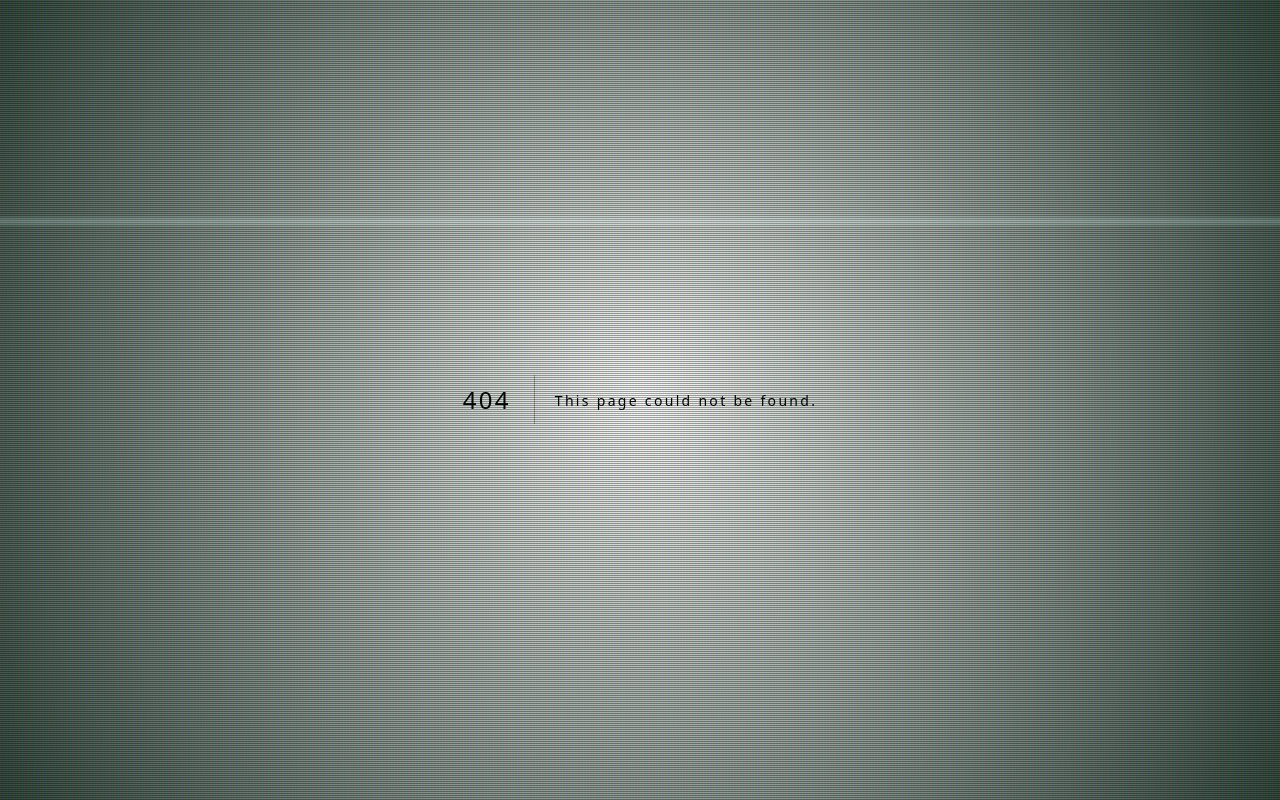
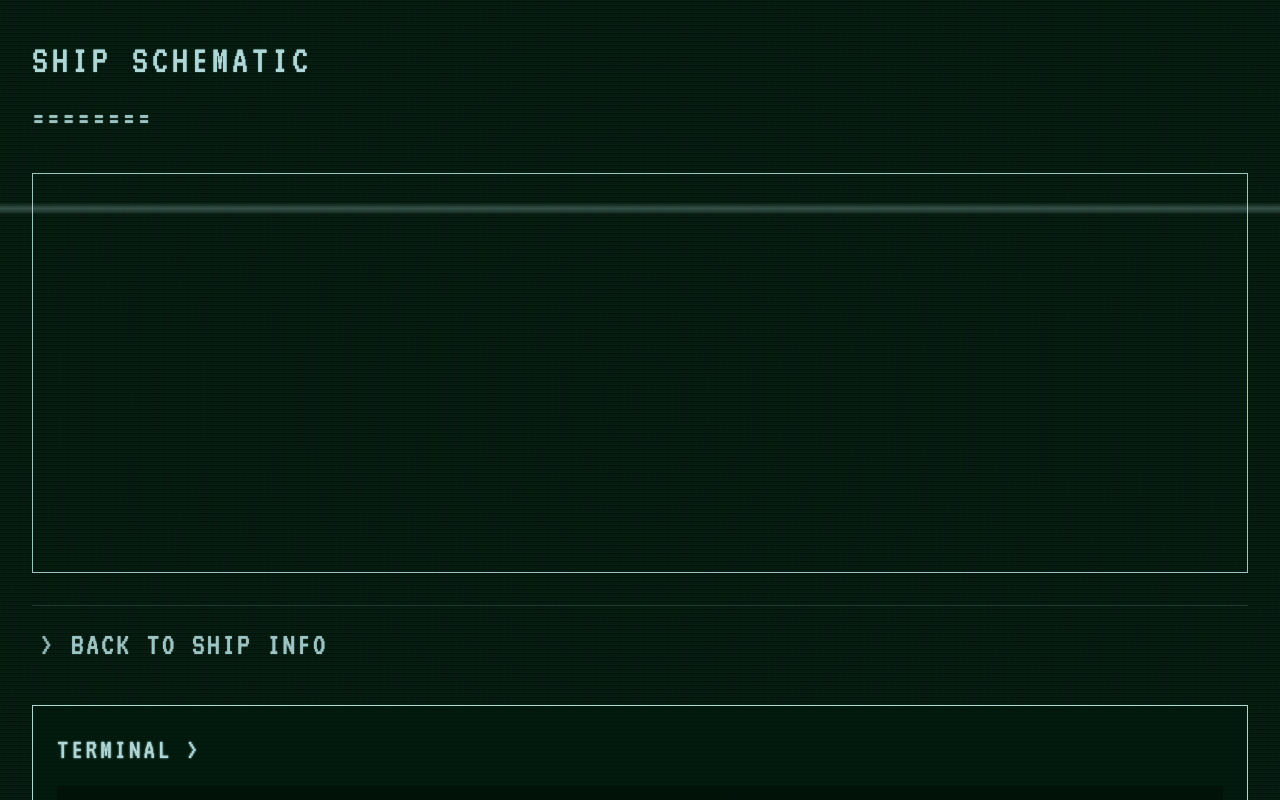
Before and after one commit to robbbbor/nextjs-mothership-terminal, a Next.js app: page /ship-info/schematic in a window 1280 px wide. Before the commit this address had no page. Shown: the top 800 px of the page. Built offline with nearby package versions, Linux system fonts and the light colour scheme.

Commit message:
Add glitch effect to all menus and components

```diff
--- a/src/app/globals.css
+++ b/src/app/globals.css
@@ -713,3 +713,18 @@ main::before {
   50% { transform: translate(0.25px, -0.5px) skew(-0.1deg); }
   75% { transform: translate(-0.25px, 0.5px) skew(0.1deg); }
 }
+
+/* Schematic styles */
+.schematic-container {
+  width: 100%;
+  min-height: 400px;
+  border: 1px solid var(--menu-text);
+  margin: 2rem 0;
+  padding: 1rem;
+  opacity: 0.9;
+  display: flex;
+  align-items: center;
+  justify-content: center;
+  font-size: 1.5rem;
+  color: var(--menu-text);
+}
--- /dev/null
+++ b/src/app/ship-info/schematic/page.tsx
@@ -0,0 +1,9 @@
+import SchematicPage from '@/components/Schematic/SchematicPage';
+
+export default function Schematic() {
+  return (
+    <main>
+      <SchematicPage />
+    </main>
+  );
+}
--- a/src/components/CommsMenu/CommsMenu.tsx
+++ b/src/components/CommsMenu/CommsMenu.tsx
@@ -2,6 +2,8 @@
 
 import React from 'react';
 import { useRouter } from 'next/navigation';
+import TerminalInterface from '../Terminal/TerminalInterface';
+import GlitchText from '../GlitchText/GlitchText';
 
 interface CommsMenuItem {
   label: string;
@@ -25,7 +27,7 @@ export default function CommsMenu() {
 
   return (
     <div className="main-menu">
-      <h1 className="menu-title">Comms</h1>
+      <h1 className="menu-title"><GlitchText>Comms</GlitchText></h1>
       <div className="separator">========</div>
       <nav>
         {menuItems.map((item, index) => (
@@ -42,7 +44,7 @@ export default function CommsMenu() {
               }, 100);
             }}
           >
-            {item.label}
+            <GlitchText>{item.label}</GlitchText>
           </a>
         ))}
         <a
@@ -57,9 +59,11 @@ export default function CommsMenu() {
             }, 100);
           }}
         >
-          BACK TO MAIN MENU
+          <GlitchText>BACK TO MAIN MENU</GlitchText>
         </a>
       </nav>
+
+      <TerminalInterface />
     </div>
   );
 }
--- a/src/components/Components/ComponentsPage.tsx
+++ b/src/components/Components/ComponentsPage.tsx
@@ -3,6 +3,7 @@
 import React from 'react';
 import Link from 'next/link';
 import TerminalInterface from '../Terminal/TerminalInterface';
+import GlitchText from '../GlitchText/GlitchText';
 
 export default function ComponentsPage() {
   const playSound = () => {
@@ -13,23 +14,23 @@ export default function ComponentsPage() {
 
   return (
     <div className="main-menu">
-      <h1 className="menu-title">Ship Components</h1>
+      <h1 className="menu-title"><GlitchText>Ship Components</GlitchText></h1>
       <div className="separator">========</div>
 
       <div className="ship-components-grid">
         <div className="component-section">
-          <h2 className="component-title">Hull Integrity</h2>
-          <div className="component-value">92%</div>
+          <h2 className="component-title"><GlitchText>Hull Integrity</GlitchText></h2>
+          <div className="component-value"><GlitchText>92%</GlitchText></div>
         </div>
 
         <div className="component-section">
-          <h2 className="component-title">Jump Fuel</h2>
-          <div className="component-value">78%</div>
+          <h2 className="component-title"><GlitchText>Jump Fuel</GlitchText></h2>
+          <div className="component-value"><GlitchText>78%</GlitchText></div>
         </div>
 
         <div className="component-section">
-          <h2 className="component-title">System Fuel</h2>
-          <div className="component-value">65%</div>
+          <h2 className="component-title"><GlitchText>System Fuel</GlitchText></h2>
+          <div className="component-value"><GlitchText>65%</GlitchText></div>
         </div>
       </div>
 
@@ -39,7 +40,7 @@ export default function ComponentsPage() {
         onMouseEnter={playSound}
         onClick={playSound}
       >
-        BACK TO SHIP INFO
+        <GlitchText>BACK TO SHIP INFO</GlitchText>
       </Link>
 
       <TerminalInterface />
--- a/src/components/FilesMenu/FilesMenu.tsx
+++ b/src/components/FilesMenu/FilesMenu.tsx
@@ -3,6 +3,7 @@
 import React from 'react';
 import { useRouter } from 'next/navigation';
 import TerminalInterface from '../Terminal/TerminalInterface';
+import GlitchText from '../GlitchText/GlitchText';
 
 interface FilesMenuItem {
   label: string;
@@ -25,7 +26,7 @@ export default function FilesMenu() {
 
   return (
     <div className="main-menu">
-      <h1 className="menu-title">Files</h1>
+      <h1 className="menu-title"><GlitchText>Files</GlitchText></h1>
       <div className="separator">========</div>
       <nav>
         {menuItems.map((item, index) => (
@@ -42,7 +43,7 @@ export default function FilesMenu() {
               }, 100);
             }}
           >
-            {item.label}
+            <GlitchText>{item.label}</GlitchText>
           </a>
         ))}
         <a
@@ -57,7 +58,7 @@ export default function FilesMenu() {
             }, 100);
           }}
         >
-          BACK TO MAIN MENU
+          <GlitchText>BACK TO MAIN MENU</GlitchText>
         </a>
       </nav>
 
--- a/src/components/LifeSupport/LifeSupportPage.tsx
+++ b/src/components/LifeSupport/LifeSupportPage.tsx
@@ -3,6 +3,7 @@
 import React, { useState, useEffect } from 'react';
 import Link from 'next/link';
 import TerminalInterface from '../Terminal/TerminalInterface';
+import GlitchText from '../GlitchText/GlitchText';
 
 export default function LifeSupportPage() {
   const [oxygenLevel, setOxygenLevel] = useState(78);
@@ -57,42 +58,42 @@ export default function LifeSupportPage() {
 
   return (
     <div className="main-menu">
-      <h1 className="menu-title">Life Support Systems</h1>
+      <h1 className="menu-title"><GlitchText>Life Support Systems</GlitchText></h1>
       <div className="separator">========</div>
 
       <div className="life-support-grid">
         <div className="support-section">
-          <h2 className="section-title">Atmospheric Composition</h2>
+          <h2 className="section-title"><GlitchText>Atmospheric Composition</GlitchText></h2>
           <div className="gas-levels">
             <div className="gas-item">
-              <span className="gas-name">Oxygen:</span>
-              <span className="gas-value">{oxygenLevel}%</span>
+              <span className="gas-name"><GlitchText>Oxygen:</GlitchText></span>
+              <span className="gas-value"><GlitchText>{oxygenLevel}%</GlitchText></span>
             </div>
             <div className="gas-item">
-              <span className="gas-name">Nitrogen:</span>
-              <span className="gas-value">{nitrogenLevel}%</span>
+              <span className="gas-name"><GlitchText>Nitrogen:</GlitchText></span>
+              <span className="gas-value"><GlitchText>{nitrogenLevel}%</GlitchText></span>
             </div>
             <div className="gas-item">
-              <span className="gas-name">Other Gases:</span>
-              <span className="gas-value">{otherGasesLevel}%</span>
+              <span className="gas-name"><GlitchText>Other Gases:</GlitchText></span>
+              <span className="gas-value"><GlitchText>{otherGasesLevel}%</GlitchText></span>
             </div>
           </div>
         </div>
 
         <div className="support-section">
-          <h2 className="section-title">Environmental Controls</h2>
+          <h2 className="section-title"><GlitchText>Environmental Controls</GlitchText></h2>
           <div className="env-controls">
             <div className="env-item">
-              <span className="env-name">Gravity:</span>
-              <span className="env-value">{gravity} G</span>
+              <span className="env-name"><GlitchText>Gravity:</GlitchText></span>
+              <span className="env-value"><GlitchText>{gravity} G</GlitchText></span>
             </div>
             <div className="env-item">
-              <span className="env-name">Pressure:</span>
-              <span className="env-value">{pressure} kPa</span>
+              <span className="env-name"><GlitchText>Pressure:</GlitchText></span>
+              <span className="env-value"><GlitchText>{pressure} kPa</GlitchText></span>
             </div>
             <div className="env-item">
-              <span className="env-name">Temperature:</span>
-              <span className="env-value">{temperature}°C</span>
+              <span className="env-name"><GlitchText>Temperature:</GlitchText></span>
+              <span className="env-value"><GlitchText>{temperature}°C</GlitchText></span>
             </div>
           </div>
         </div>
@@ -104,7 +105,7 @@ export default function LifeSupportPage() {
         onMouseEnter={playSound}
         onClick={playSound}
       >
-        BACK TO SHIP INFO
+        <GlitchText>BACK TO SHIP INFO</GlitchText>
       </Link>
 
       <TerminalInterface />
--- a/src/components/LoginScreen/LoginScreen.tsx
+++ b/src/components/LoginScreen/LoginScreen.tsx
@@ -6,6 +6,7 @@ import LoginDialog from '../LoginDialog/LoginDialog';
 import LoadingDialog from '../LoadingDialog/LoadingDialog';
 import TerminalInterface from '../Terminal/TerminalInterface';
 import InfectedText from '../InfectedText/InfectedText';
+import { useGlitch } from '@/contexts/GlitchContext';
 
 type DialogType = 'crew' | 'admin' | 'loading' | null;
 
@@ -35,6 +36,7 @@ const crewLogins: CrewLogin[] = [
 
 export default function LoginScreen() {
   const router = useRouter();
+  const { startGlitch } = useGlitch();
   const [audio] = useState(() => typeof window !== 'undefined' ? new Audio('/sounds/click.mp3') : null);
   const [audioEnabled, setAudioEnabled] = useState(false);
   const [showDialog, setShowDialog] = useState<DialogType>(null);
@@ -79,12 +81,14 @@ export default function LoginScreen() {
   const handleCrewClick = (e: React.MouseEvent) => {
     e.preventDefault();
     playSound();
+    startGlitch();
     setShowDialog('loading');
   };
 
   const handleAdminClick = (e: React.MouseEvent) => {
     e.preventDefault();
     playSound();
+    startGlitch();
     setShowDialog('admin');
   };
 
--- /dev/null
+++ b/src/components/Schematic/SchematicPage.tsx
@@ -0,0 +1,36 @@
+'use client';
+
+import React from 'react';
+import Link from 'next/link';
+import TerminalInterface from '../Terminal/TerminalInterface';
+import GlitchText from '../GlitchText/GlitchText';
+
+export default function SchematicPage() {
+  const playSound = () => {
+    const audio = new Audio('/sounds/click.mp3');
+    audio.volume = 0.8;
+    audio.play().catch(error => console.error('Audio play failed:', error));
+  };
+
+  return (
+    <div className="main-menu">
+      <h1 className="menu-title"><GlitchText>Ship Schematic</GlitchText></h1>
+      <div className="separator">========</div>
+
+      <div className="schematic-container">
+        {/* Placeholder for future schematic content */}
+      </div>
+
+      <Link
+        href="/ship-info"
+        className="menu-item back-button"
+        onMouseEnter={playSound}
+        onClick={playSound}
+      >
+        <GlitchText>BACK TO SHIP INFO</GlitchText>
+      </Link>
+
+      <TerminalInterface />
+    </div>
+  );
+}
--- a/src/components/ShipInfoMenu/ShipInfoMenu.tsx
+++ b/src/components/ShipInfoMenu/ShipInfoMenu.tsx
@@ -3,6 +3,7 @@
 import React from 'react';
 import { useRouter } from 'next/navigation';
 import TerminalInterface from '../Terminal/TerminalInterface';
+import GlitchText from '../GlitchText/GlitchText';
 
 interface ShipInfoMenuItem {
   label: string;
@@ -26,7 +27,7 @@ export default function ShipInfoMenu() {
 
   return (
     <div className="main-menu">
-      <h1 className="menu-title">Ship Info</h1>
+      <h1 className="menu-title"><GlitchText>Ship Info</GlitchText></h1>
       <div className="separator">========</div>
       <nav>
         {menuItems.map((item, index) => (
@@ -43,7 +44,7 @@ export default function ShipInfoMenu() {
               }, 100);
             }}
           >
-            {item.label}
+            <GlitchText>{item.label}</GlitchText>
           </a>
         ))}
         <a
@@ -58,7 +59,7 @@ export default function ShipInfoMenu() {
             }, 100);
           }}
         >
-          BACK TO MAIN MENU
+          <GlitchText>BACK TO MAIN MENU</GlitchText>
         </a>
       </nav>
 
--- a/src/components/SubnetMenu/SubnetMenu.tsx
+++ b/src/components/SubnetMenu/SubnetMenu.tsx
@@ -3,6 +3,7 @@
 import React from 'react';
 import { useRouter } from 'next/navigation';
 import TerminalInterface from '../Terminal/TerminalInterface';
+import GlitchText from '../GlitchText/GlitchText';
 
 interface SubnetMenuItem {
   label: string;
@@ -24,7 +25,7 @@ export default function SubnetMenu() {
 
   return (
     <div className="main-menu">
-      <h1 className="menu-title">Subnet</h1>
+      <h1 className="menu-title"><GlitchText>Subnet</GlitchText></h1>
       <div className="separator">========</div>
       <nav>
         {menuItems.map((item, index) => (
@@ -41,7 +42,7 @@ export default function SubnetMenu() {
               }, 100);
             }}
           >
-            {item.label}
+            <GlitchText>{item.label}</GlitchText>
           </a>
         ))}
         <a
@@ -56,7 +57,7 @@ export default function SubnetMenu() {
             }, 100);
           }}
         >
-          BACK TO MAIN MENU
+          <GlitchText>BACK TO MAIN MENU</GlitchText>
         </a>
       </nav>
 
--- a/src/contexts/GlitchContext.tsx
+++ b/src/contexts/GlitchContext.tsx
@@ -1,6 +1,6 @@
 'use client';
 
-import React, { createContext, useContext, useState } from 'react';
+import React, { createContext, useContext, useState, useEffect } from 'react';
 
 interface GlitchContextType {
   isGlitchActive: boolean;
@@ -11,7 +11,21 @@ interface GlitchContextType {
 const GlitchContext = createContext<GlitchContextType | undefined>(undefined);
 
 export function GlitchProvider({ children }: { children: React.ReactNode }) {
-  const [isGlitchActive, setIsGlitchActive] = useState(false);
+  const [isGlitchActive, setIsGlitchActive] = useState(() => {
+    // Initialize from localStorage if available, otherwise false
+    if (typeof window !== 'undefined') {
+      const saved = localStorage.getItem('isGlitchActive');
+      return saved === 'true';
+    }
+    return false;
+  });
+
+  // Update localStorage when state changes
+  useEffect(() => {
+    if (typeof window !== 'undefined') {
+      localStorage.setItem('isGlitchActive', isGlitchActive.toString());
+    }
+  }, [isGlitchActive]);
 
   const startGlitch = () => setIsGlitchActive(true);
   const stopGlitch = () => setIsGlitchActive(false);
```
